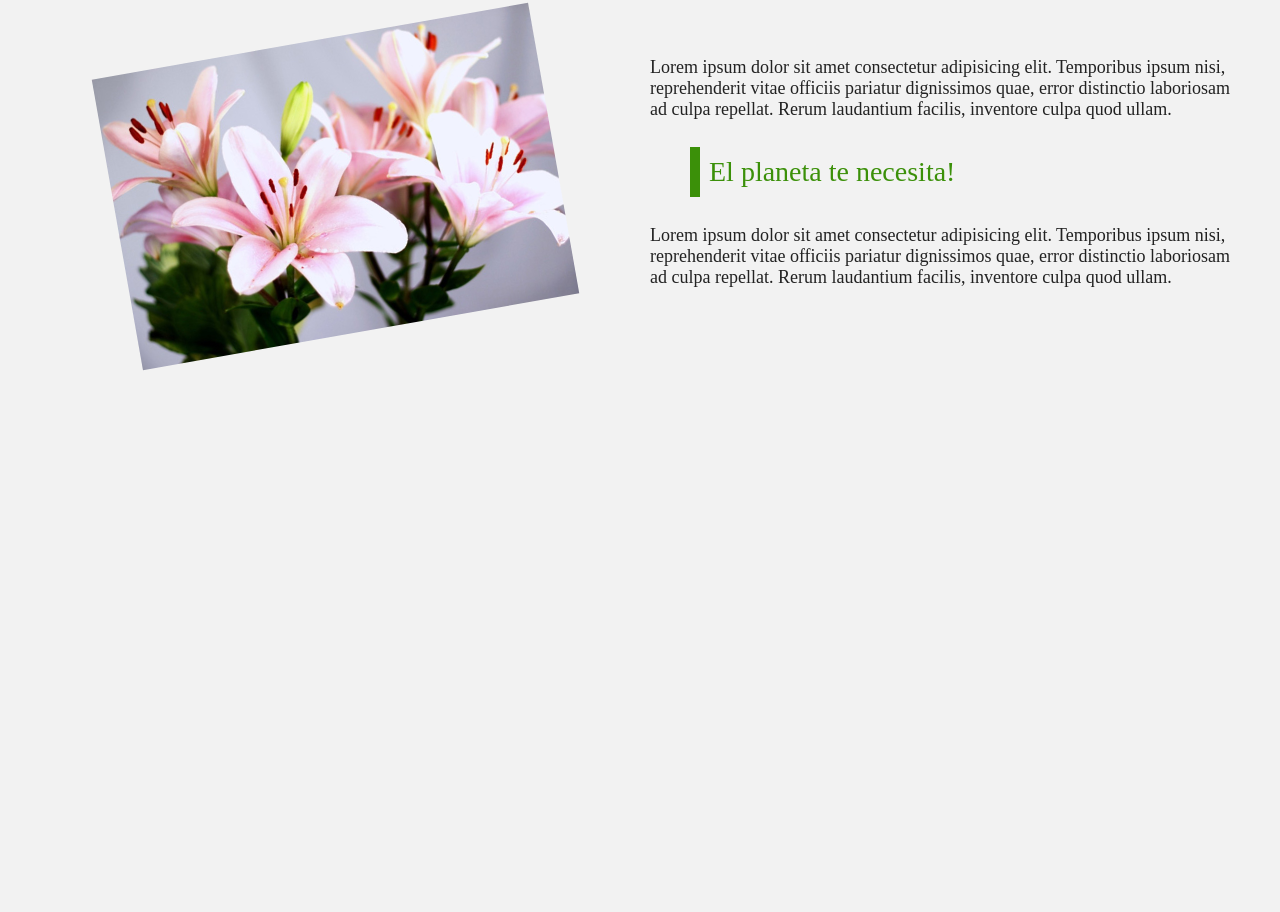
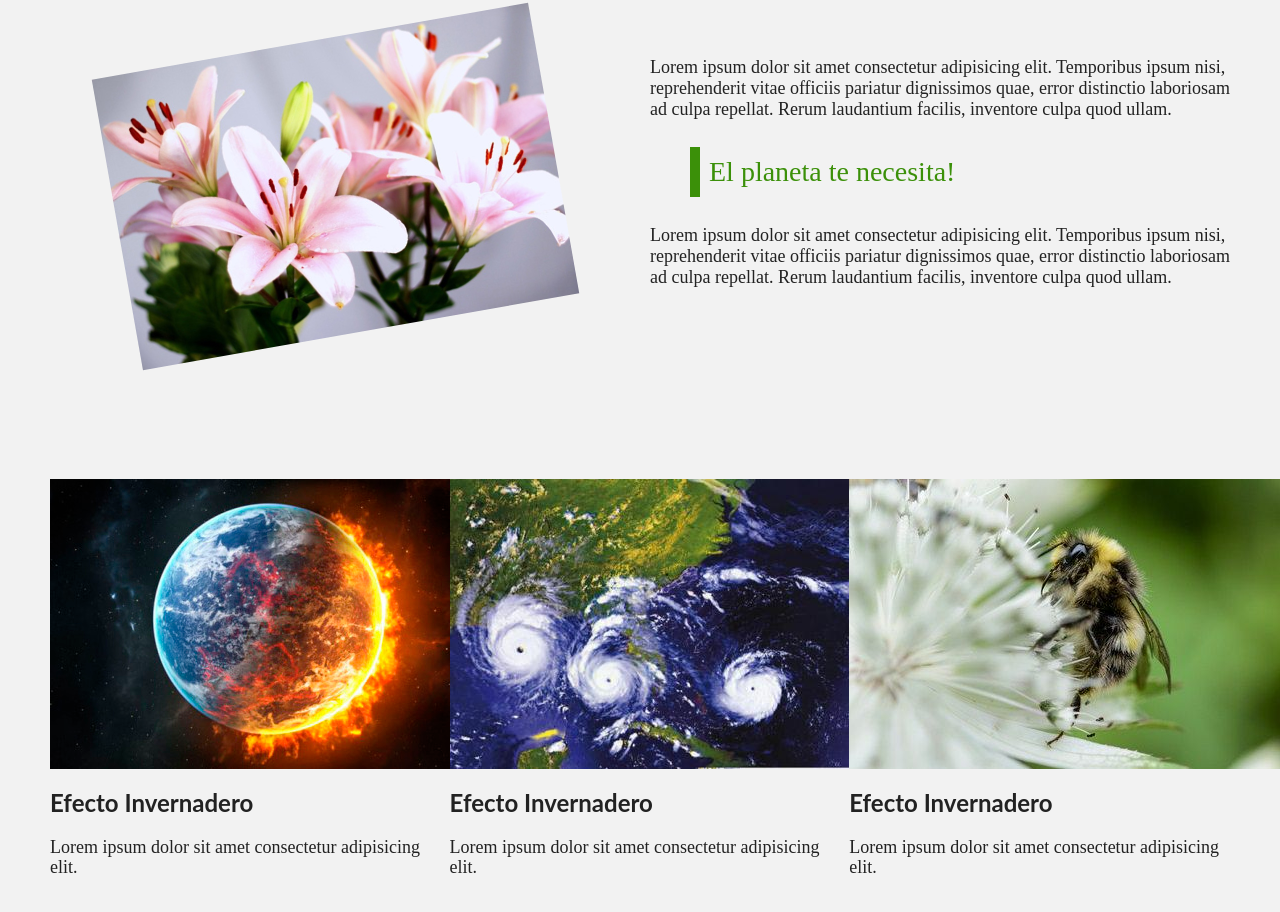
Before and after one commit to nmbf02/Pagina-Web---Salvando-el-planeta, a website built with Parcel: page index.html in a window 1280 px wide. Shown: the part 986-1898 px from the top of the page. Before the commit the page ends 1450 px from the top, so only its background shows below. Built offline with nearby package versions, Linux system fonts and the light colour scheme; a web font is replaced by a local one.

Commit message:
Iniciando Cajas de información

```diff
--- a/css/main.css
+++ b/css/main.css
@@ -184,6 +184,7 @@ p, li {
  font-size: 20px;
  display: table;
  margin: 0 auto;
+ color: #1ed223;
 }
 
 img.planta {
@@ -226,6 +227,7 @@ div.hero {
   background-position: top center;
   background-size: cover;
   background-repeat: no-repeat;
+  background-attachment: fixed;
 }
 
 div.contenido-header {
--- a/index.html
+++ b/index.html
@@ -67,7 +67,7 @@
 
     <!--Contenedor de informacion-->
     <div class="contenedor">
-      <div class="contenedor-principal cleafix">
+      <div class="contenedor-principal clearfix">
         <div class="encabezado">
           Ayuda al planeta <span>Eres parte de el</span
           ><img src="img/planta.svg" class="planta" />
@@ -97,6 +97,54 @@
       </div>
     </div>
 
+    <!--Impacto social-->
+    <div class="informacion-cajas contenedor clear">
+      <div class="caja columnas1-3">
+        <img
+          src="img/informacion01.jpg"
+          alt="Informacion"
+          class="imagen-caja"
+        />
+
+        <div class="contenido-caja">
+          <h2>Efecto Invernadero</h2>
+          <p>
+            Lorem ipsum dolor sit amet consectetur adipisicing elit.
+          </p>
+        </div>
+      </div>
+
+      <div class="caja columnas1-3">
+        <img
+          src="img/informacion02.jpg"
+          alt="Informacion"
+          class="imagen-caja"
+        />
+
+        <div class="contenido-caja">
+          <h2>Efecto Invernadero</h2>
+          <p>
+            Lorem ipsum dolor sit amet consectetur adipisicing elit.
+          </p>
+        </div>
+      </div>
+
+      <div class="caja columnas1-3">
+        <img
+          src="img/informacion03.jpg"
+          alt="Informacion"
+          class="imagen-caja"
+        />
+
+        <div class="contenido-caja">
+          <h2>Efecto Invernadero</h2>
+          <p>
+            Lorem ipsum dolor sit amet consectetur adipisicing elit.
+          </p>
+        </div>
+      </div>
+    </div>
+
     <!-- Google Analytics: change UA-XXXXX-Y to be your site's ID. -->
     <script>
       window.ga = function () {
```
